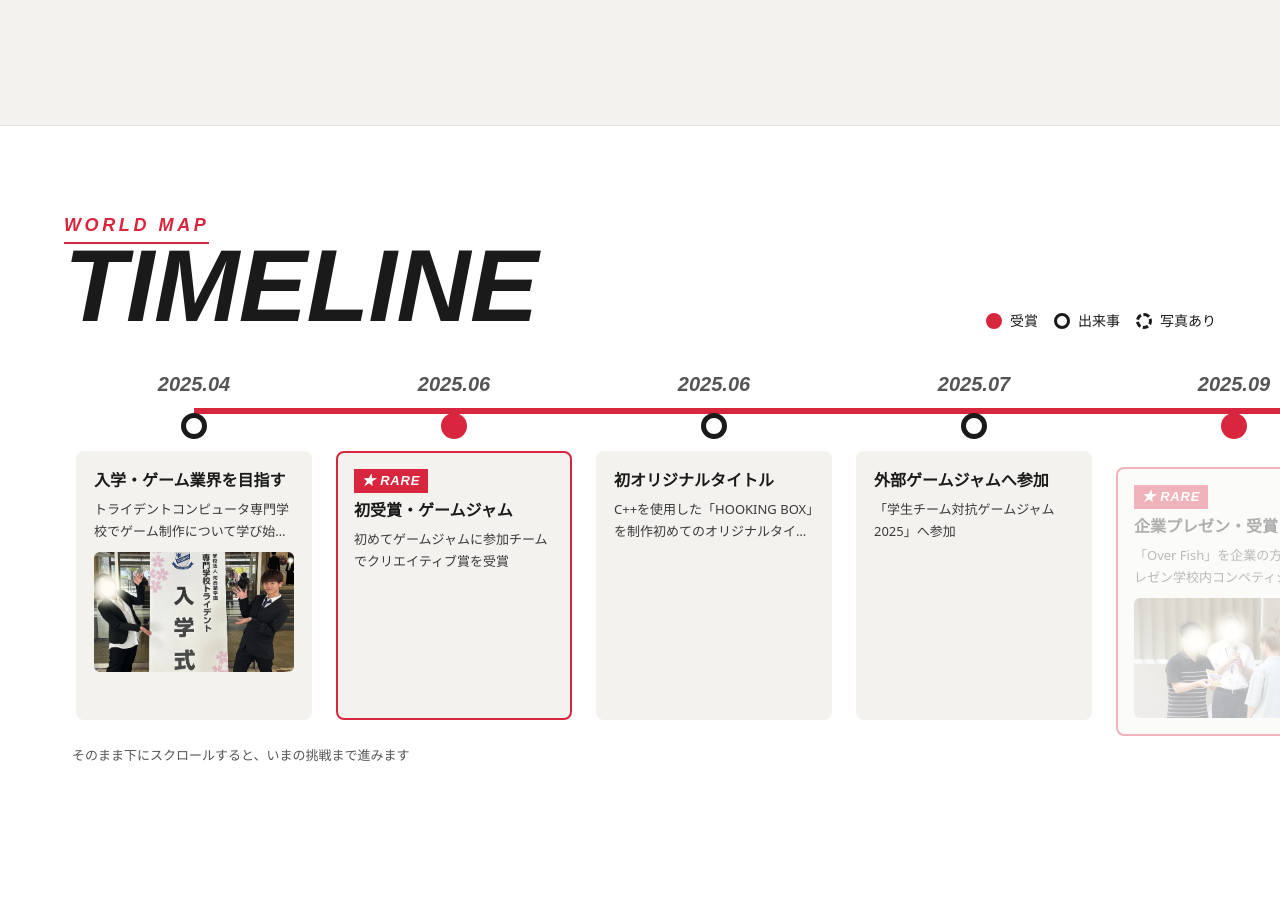
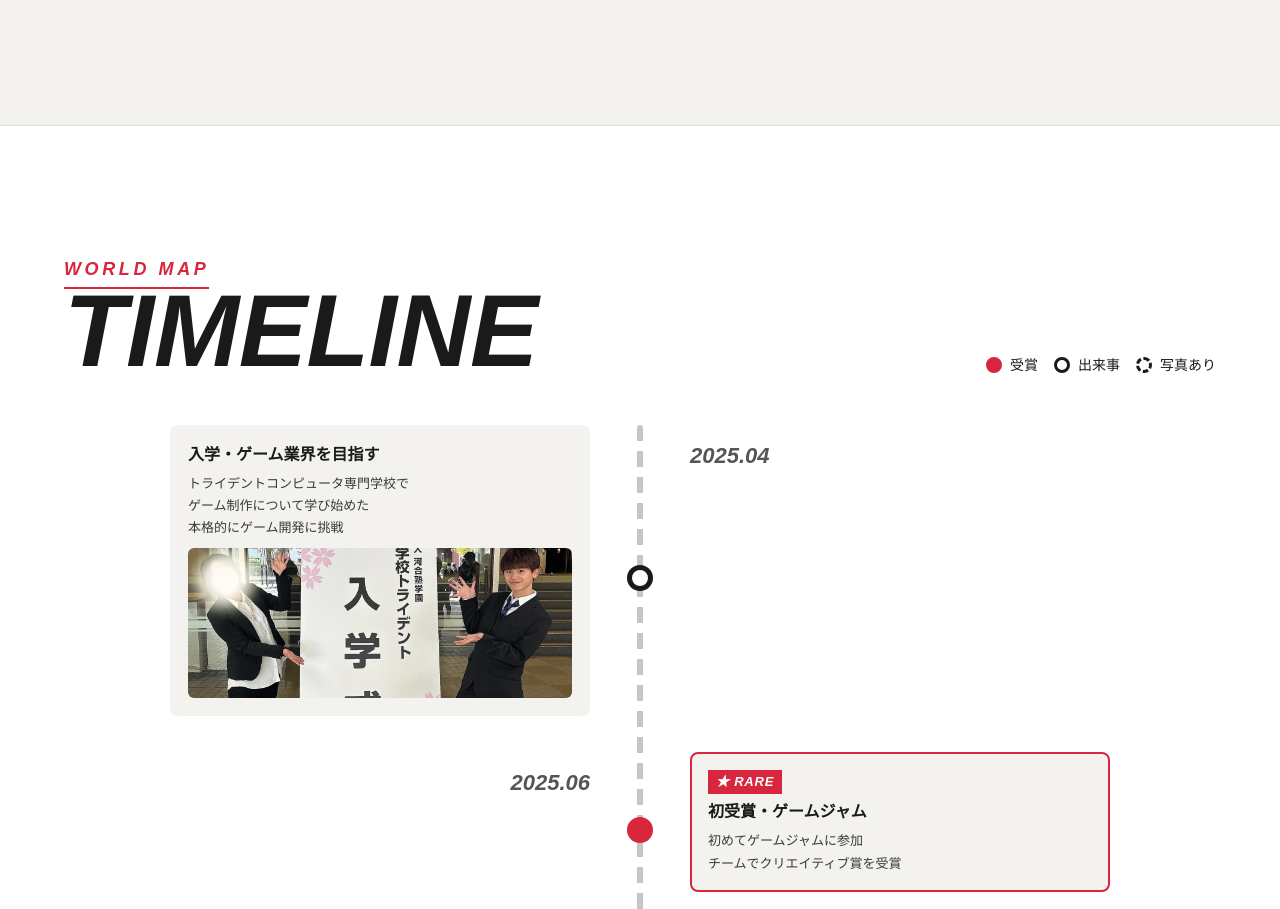
Before and after one commit to haru2401game/portfolio, a website: page next/index.html in a window 1280 px wide. Shown: the part 9249-10158 px from the top of the page. Drawn offline with Linux system fonts and the light colour scheme; a web font is replaced by a local one.

Commit message:
新デザイン：Timeline を横スライドから縦スクロールの道に変更

```diff
--- a/next/css/next.css
+++ b/next/css/next.css
@@ -1186,3 +1186,51 @@ html.motion-off .peeker, html.motion-off .drifter, html.motion-off .card-pop, ht
 .drifter.is-top { top: calc(clamp(72px, 10vw, 128px) / 2 - var(--drift-w) / 2 + 8px); }
 .drifter.is-bottom { top: auto; bottom: calc(clamp(72px, 10vw, 128px) / 2 - var(--drift-w) / 2 - 8px); }
 @keyframes drift { from { translate: -160px 0; } 25% { translate: 25vw -10px; } 50% { translate: 50vw 6px; } 75% { translate: 75vw -8px; } to { translate: calc(100vw + 160px) 0; } }
+
+/* ================================================================
+   Timeline（v4）：上から下へ進むワールドマップ
+   真ん中の道を、スクロールに合わせて赤くのばす（--tl-fill。motion.js）。出来事は左右から交互に出てくる
+================================================================ */
+.tl-scroller { overflow: visible; scroll-snap-type: none; padding: 8px 0 0; }
+.tl-track { position: relative; display: block; width: min(1100px, 100% - var(--gutter) * 2); margin: 0 auto; padding: 0; --tl-fill: 0%; }
+.tl-track::before, .tl-track::after { content: ""; position: absolute; left: 50%; top: 0; width: 6px; margin-left: -3px; border-radius: 3px; }
+.tl-track::before { bottom: 0; background: repeating-linear-gradient(180deg, var(--ink) 0 16px, transparent 16px 26px); opacity: .25; }
+.tl-track::after { height: var(--tl-fill); background: var(--red); transition: height .15s linear; }
+.tl-item { position: relative; width: auto; padding: 0 0 36px; display: grid; grid-template-columns: minmax(0, 1fr) 76px minmax(0, 1fr); align-items: start; scroll-snap-align: none; }
+.tl-item::before { display: none; }
+.tl-item .tl-node { grid-column: 2; grid-row: 1; justify-self: center; margin-top: 16px; }
+.tl-item .tl-date { grid-row: 1; padding-top: 12px; font-size: 22px; }
+.tl-item .tl-card { grid-row: 1; width: min(420px, 100%); }
+.tl-item:nth-child(odd) .tl-card { grid-column: 1; justify-self: end; }
+.tl-item:nth-child(odd) .tl-date { grid-column: 3; text-align: left; }
+.tl-item:nth-child(even) .tl-card { grid-column: 3; justify-self: start; }
+.tl-item:nth-child(even) .tl-date { grid-column: 1; text-align: right; }
+.tl-item.is-now .tl-node { margin-top: 12px; }
+/* 左右から出てくる（まだ来ていない出来事は、少し薄く・道の外側にずれている） */
+.tl-item .tl-card, .tl-item .tl-date { transition: opacity .6s ease, translate .7s cubic-bezier(.2, .8, .2, 1), transform .4s cubic-bezier(.2, .8, .2, 1), border-color .2s ease; }
+.tl-item:not(.is-reached) .tl-card, .tl-item:not(.is-reached) .tl-date { opacity: 0; }
+.tl-item:nth-child(odd):not(.is-reached) .tl-card { translate: -48px 0; }
+.tl-item:nth-child(even):not(.is-reached) .tl-card { translate: 48px 0; }
+.tl-item .tl-node { transition: transform .4s cubic-bezier(.3, 1.6, .5, 1), background .3s ease; }
+.tl-item:not(.is-reached) .tl-node { transform: scale(.4); }
+.tl-item.is-reached .tl-node { transform: scale(1); }
+.tl-card p { -webkit-line-clamp: 3; }
+.tl-card p span { display: block; }
+.tl-photo img { height: 150px; }
+/* Chrono が右のふちから顔を出せるように、いまの挑戦のカードは右側にあるときだけ（左側なら上のふちから） */
+.tl-item:nth-child(odd).is-now .peeker.is-side { left: auto; right: 100%; }
+.tl-item:nth-child(odd).is-now .peeker.is-side > img.peeker-sprite { scale: -1 1; }
+html.motion-off .tl-item .tl-card, html.motion-off .tl-item .tl-date { opacity: 1 !important; translate: none !important; }
+html.motion-off .tl-item .tl-node { transform: none !important; }
+
+@media (max-width: 760px) {
+    .tl-track::before, .tl-track::after { left: 18px; }
+    .tl-item { grid-template-columns: 36px minmax(0, 1fr); padding-bottom: 24px; column-gap: 12px; }
+    .tl-item .tl-node, .tl-item:nth-child(n) .tl-node { grid-column: 1; grid-row: 1 / span 2; margin-top: 4px; }
+    .tl-item:nth-child(n) .tl-date { grid-column: 2; grid-row: 1; text-align: left; padding-top: 0; font-size: 18px; }
+    .tl-item:nth-child(n) .tl-card { grid-column: 2; grid-row: 2; justify-self: stretch; width: auto; }
+    .tl-item:nth-child(n):not(.is-reached) .tl-card { translate: 32px 0; }
+    /* スマホでは、いまの挑戦のキャラはカードの上のふちから顔を出す */
+    .tl-item.is-now .peeker.is-side { left: auto !important; right: 16px; top: auto; bottom: 100%; width: 44px; height: 32px; }
+    .tl-item.is-now .peeker.is-side > img.peeker-sprite { scale: 1 1; animation-name: peek !important; translate: 0 102%; }
+}
--- a/next/index.html
+++ b/next/index.html
@@ -51,7 +51,7 @@ content="ゲームプログラマー志望（2028年卒）長屋晴太のポー
 <link rel="stylesheet" href="https://fonts.googleapis.com/css2?family=Barlow+Condensed:ital,wght@1,600;1,700;1,800&amp;family=Noto+Sans+JP:wght@400;500;700;900&amp;display=swap">
 <!-- 設定（アニメーション・言語）と起動演出を、ページを描く前に決める -->
 <script src="js/boot.js?v=d0c1623d"></script>
-<link rel="stylesheet" href="css/next.css?v=3d3b708a">
+<link rel="stylesheet" href="css/next.css?v=b01e9589">
 <script type="application/ld+json">
 {
     "@context": "https://schema.org",
@@ -577,22 +577,15 @@ content="ゲームプログラマー志望（2028年卒）長屋晴太のポー
 
 <!-- ================= TIMELINE ================= -->
 <section class="sec timeline" id="timeline" data-section="Timeline">
-  <div class="tl-pin" data-tl-pin>
     <div class="wrap">
         <div class="sec-head" data-reveal>
             <div><p class="eyebrow">WORLD MAP</p><h2 class="display">TIMELINE</h2></div>
             <div class="tl-legend"><span><i class="dot is-award"></i>受賞</span><span><i class="dot"></i>出来事</span><span><i class="dot is-photo"></i>写真あり</span></div>
         </div>
     </div>
-    <div class="tl-scroller" data-tl-scroller tabindex="0" aria-label="制作活動の歩み（横にスクロールできます）">
+    <div class="tl-scroller" data-tl-scroller>
         <ol class="tl-track" data-timeline></ol>
     </div>
-    <div class="wrap tl-ctrl">
-        <button type="button" class="round" data-tl="-1" aria-label="前へ">◀</button>
-        <button type="button" class="round" data-tl="1" aria-label="次へ">▶</button>
-        <span class="tl-hint">横にスクロールすると、いまの挑戦まで進めます</span>
-    </div>
-  </div>
 </section>
 
 <!-- ================= BLOG ================= -->
@@ -791,6 +784,6 @@ content="ゲームプログラマー志望（2028年卒）長屋晴太のポー
 <script src="../js/like.js?v=852cfd13"></script>
 <script src="../js/i18n.js?v=557f52a3"></script>
 <script src="../js/gamepad.js?v=365db478"></script>
-<script src="js/motion.js?v=baf86d7d"></script>
+<script src="js/motion.js?v=70b1cb67"></script>
 </body>
 </html>
--- a/next/js/motion.js
+++ b/next/js/motion.js
@@ -3,7 +3,7 @@
 
    ・起動演出／名前と見出しの1文字ずつのアニメーション／流れる帯
    ・カーソル／クリックの火花／カードの傾き／ボタンの吸いつき
-   ・スクロール連動（進み具合のバー・パララックス・Timeline の横移動）
+   ・スクロール連動（進み具合のバー・パララックス・Timeline の道が赤くのびる）
    ・説明文は「くわしく」で開く（最初は短く見せる）
    OPTIONS のアニメーション「なし」で全部、「軽量」で重い動きが止まる（boot.js / next.js が <html> にクラスを付ける）
 ======================================== */
@@ -185,27 +185,27 @@
     ].filter(([node]) => node);
     parallax.forEach(([node]) => node.setAttribute("data-parallax", ""));
 
-    // Timeline：パソコンでは、縦にスクロールすると横に進む
+    // Timeline：上から下へ進むワールドマップ。スクロールに合わせて道が赤くのび、出来事が左右から出てくる
     const timeline = $("#timeline");
-    const pin = $("[data-tl-pin]");
     const tlTrack = $("[data-timeline]");
-    const tlHint = $(".tl-hint");
-    let tlDistance = 0;
+    let tlObserver = null;
     const setupTimeline = () => {
-        if (!timeline || !pin || !tlTrack) return;
-        const use = desktop.matches && !light();
-        timeline.classList.toggle("is-pinned", use);
-        if (!use) {
-            timeline.style.height = "";
-            tlTrack.style.transform = "";
-            $$(".tl-item", tlTrack).forEach((item) => item.classList.add("is-reached"));
-            if (tlHint) tlHint.textContent = "横にスクロールすると、いまの挑戦まで進めます";
+        if (!timeline || !tlTrack) return;
+        const items = $$(".tl-item", tlTrack);
+        if (calm() || !("IntersectionObserver" in window)) {
+            items.forEach((item) => item.classList.add("is-reached"));
+            tlTrack.style.setProperty("--tl-fill", "100%");
             return;
         }
-        tlDistance = Math.max(0, tlTrack.scrollWidth - innerWidth);
-        const header = $("#hd")?.offsetHeight || 0;
-        timeline.style.height = `${innerHeight - header + tlDistance + 80}px`;
-        if (tlHint) tlHint.textContent = "そのまま下にスクロールすると、いまの挑戦まで進みます";
+        if (tlObserver) return;
+        tlObserver = new IntersectionObserver((entries) => {
+            entries.forEach((entry) => {
+                if (!entry.isIntersecting) return;
+                entry.target.classList.add("is-reached");
+                tlObserver.unobserve(entry.target);
+            });
+        }, { rootMargin: "0px 0px -18% 0px" });
+        items.forEach((item) => tlObserver.observe(item));
     };
 
     let lastY = scrollY;
@@ -222,6 +222,15 @@
         if (progress) {
             const max = document.documentElement.scrollHeight - innerHeight;
             progress.style.transform = `scaleX(${max > 0 ? clamp(y / max, 0, 1) : 0})`;
+        }
+
+        // Timeline：画面の6割の高さまで来たところまで、道を赤くする
+        if (tlTrack && !still) {
+            const rect = tlTrack.getBoundingClientRect();
+            if (rect.bottom > -200 && rect.top < innerHeight + 200) {
+                const fill = clamp((innerHeight * 0.6 - rect.top) / (rect.height || 1), 0, 1);
+                tlTrack.style.setProperty("--tl-fill", `${(fill * 100).toFixed(1)}%`);
+            }
         }
 
         // 流れる帯
@@ -259,20 +268,7 @@
                 node.style.translate = `0 ${offset.toFixed(1)}px`;
             });
 
-            // Timeline の横移動
-            if (timeline?.classList.contains("is-pinned")) {
-                const header = $("#hd")?.offsetHeight || 0;
-                const rect = timeline.getBoundingClientRect();
-                const span = timeline.offsetHeight - (innerHeight - header);
-                const p = span > 0 ? clamp((header - rect.top) / span, 0, 1) : 0;
-                tlTrack.style.transform = `translate3d(${-p * tlDistance}px, 0, 0)`;
-                $$(".tl-item", tlTrack).forEach((item) => {
-                    const r = item.getBoundingClientRect();
-                    item.classList.toggle("is-reached", r.left < innerWidth * 0.82);
-                });
-            }
         } else {
-            if (timeline?.classList.contains("is-pinned") === false) tlTrack && (tlTrack.style.transform = "");
             [heroMedia, heroBody, heroName].forEach((node) => node && (node.style.transform = ""));
             if (heroBody) heroBody.style.opacity = "";
             parallax.forEach(([node]) => (node.style.translate = ""));
```
